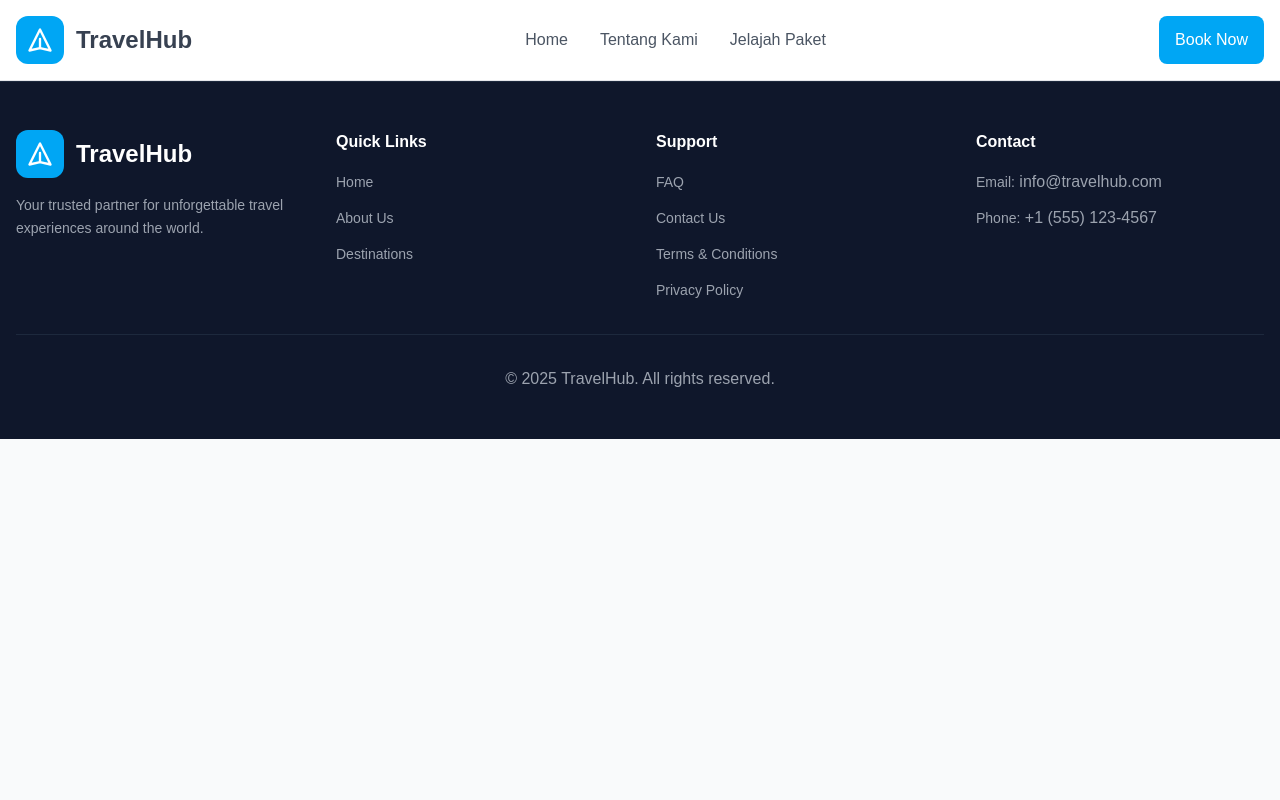
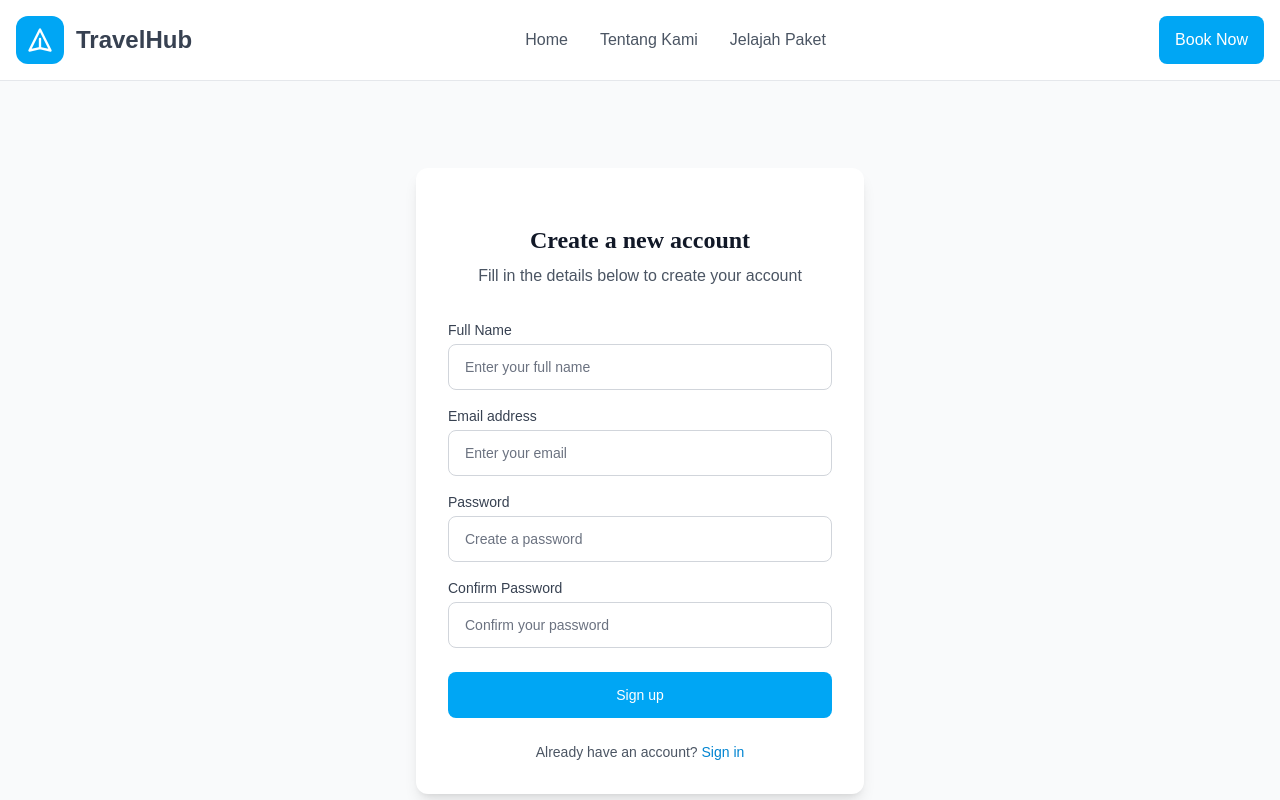
Before and after one commit to ValKyRiE2117/nuxt-project, a Nuxt app: page /register in a window 1280 px wide. Shown: the top 800 px of the page. Built offline with nearby package versions, Linux system fonts and the light colour scheme.

Commit message:
changes_header

```diff
--- a/pages/login.vue
+++ b/pages/login.vue
@@ -1,3 +1,88 @@
 <template>
-  <div></div>
+  <div
+    class="min-h-screen flex items-center justify-center bg-gray-100 py-12 px-4 sm:px-6 lg:px-8"
+  >
+    <div class="max-w-md w-full">
+      <div class="bg-white p-8 rounded-xl shadow-lg">
+        <div class="text-center">
+          <h2 class="text-2xl font-bold text-gray-900">
+            Sign in to your account
+          </h2>
+          <p class="mt-2 text-gray-600 text-sm">
+            Enter your credentials to access your account
+          </p>
+        </div>
+
+        <form class="mt-8 space-y-6" @submit.prevent="handleSubmit">
+          <div class="space-y-4">
+            <div>
+              <label
+                for="email"
+                class="block text-sm font-medium text-gray-700 mb-1"
+                >Email address</label
+              >
+              <input
+                id="email"
+                name="email"
+                type="email"
+                autocomplete="email"
+                required
+                class="appearance-none relative block w-full px-4 py-3 border border-gray-300 placeholder-gray-500 text-gray-900 rounded-lg focus:outline-none focus:ring-sky-500 focus:border-sky-500 focus:z-10 sm:text-sm"
+                placeholder="Enter your email"
+              />
+            </div>
+            <div>
+              <div class="flex items-center justify-between mb-1">
+                <label
+                  for="password"
+                  class="block text-sm font-medium text-gray-700"
+                  >Password</label
+                >
+                <a href="#" class="text-sm text-sky-600 hover:text-sky-500"
+                  >Forgot password?</a
+                >
+              </div>
+              <input
+                id="password"
+                name="password"
+                type="password"
+                autocomplete="current-password"
+                required
+                class="appearance-none relative block w-full px-4 py-3 border border-gray-300 placeholder-gray-500 text-gray-900 rounded-lg focus:outline-none focus:ring-sky-500 focus:border-sky-500 focus:z-10 sm:text-sm"
+                placeholder="Enter your password"
+              />
+            </div>
+          </div>
+
+          <div>
+            <button
+              type="submit"
+              class="group relative w-full flex justify-center py-3 px-4 border border-transparent text-sm font-medium rounded-lg text-white bg-sky-500 hover:bg-sky-600 focus:outline-none focus:ring-2 focus:ring-offset-2 focus:ring-sky-500 transition-colors duration-200"
+            >
+              Sign in
+            </button>
+          </div>
+        </form>
+
+        <div class="mt-6 text-center">
+          <p class="text-sm text-gray-600">
+            Don't have an account?
+            <NuxtLink
+              to="/register"
+              class="font-medium text-sky-600 hover:text-sky-500"
+            >
+              Sign up
+            </NuxtLink>
+          </p>
+        </div>
+      </div>
+    </div>
+  </div>
 </template>
+
+<script setup>
+const handleSubmit = () => {
+  // Add your login logic here
+  console.log("Login form submitted");
+};
+</script>
--- a/pages/register.vue
+++ b/pages/register.vue
@@ -1,3 +1,114 @@
 <template>
-  <div></div>
+  <div
+    class="min-h-screen flex items-center justify-center bg-gray-50 py-12 px-4 sm:px-6 lg:px-8"
+  >
+    <div class="max-w-md w-full space-y-8">
+      <div class="bg-white p-8 rounded-xl shadow-lg">
+        <div class="text-center">
+          <h2 class="mt-6 text-2xl font-bold text-gray-900">
+            Create a new account
+          </h2>
+          <p class="mt-2 text-gray-600">
+            Fill in the details below to create your account
+          </p>
+        </div>
+
+        <form class="mt-8 space-y-6" @submit.prevent="handleSubmit">
+          <div class="space-y-4">
+            <div>
+              <label
+                for="full-name"
+                class="block text-sm font-medium text-gray-700 mb-1"
+                >Full Name</label
+              >
+              <input
+                id="full-name"
+                name="fullName"
+                type="text"
+                required
+                class="appearance-none relative block w-full px-4 py-3 border border-gray-300 placeholder-gray-500 text-gray-900 rounded-lg focus:outline-none focus:ring-sky-500 focus:border-sky-500 focus:z-10 sm:text-sm"
+                placeholder="Enter your full name"
+              />
+            </div>
+            <div>
+              <label
+                for="email"
+                class="block text-sm font-medium text-gray-700 mb-1"
+                >Email address</label
+              >
+              <input
+                id="email"
+                name="email"
+                type="email"
+                autocomplete="email"
+                required
+                class="appearance-none relative block w-full px-4 py-3 border border-gray-300 placeholder-gray-500 text-gray-900 rounded-lg focus:outline-none focus:ring-sky-500 focus:border-sky-500 focus:z-10 sm:text-sm"
+                placeholder="Enter your email"
+              />
+            </div>
+            <div>
+              <label
+                for="password"
+                class="block text-sm font-medium text-gray-700 mb-1"
+                >Password</label
+              >
+              <input
+                id="password"
+                name="password"
+                type="password"
+                autocomplete="new-password"
+                required
+                class="appearance-none relative block w-full px-4 py-3 border border-gray-300 placeholder-gray-500 text-gray-900 rounded-lg focus:outline-none focus:ring-sky-500 focus:border-sky-500 focus:z-10 sm:text-sm"
+                placeholder="Create a password"
+              />
+            </div>
+            <div>
+              <label
+                for="confirm-password"
+                class="block text-sm font-medium text-gray-700 mb-1"
+                >Confirm Password</label
+              >
+              <input
+                id="confirm-password"
+                name="confirmPassword"
+                type="password"
+                autocomplete="new-password"
+                required
+                class="appearance-none relative block w-full px-4 py-3 border border-gray-300 placeholder-gray-500 text-gray-900 rounded-lg focus:outline-none focus:ring-sky-500 focus:border-sky-500 focus:z-10 sm:text-sm"
+                placeholder="Confirm your password"
+              />
+            </div>
+          </div>
+
+          <div>
+            <button
+              type="submit"
+              class="group relative w-full flex justify-center py-3 px-4 border border-transparent text-sm font-medium rounded-lg text-white bg-sky-500 hover:bg-sky-600 focus:outline-none focus:ring-2 focus:ring-offset-2 focus:ring-sky-500 transition-colors duration-200"
+            >
+              Sign up
+            </button>
+          </div>
+        </form>
+
+        <div class="mt-6 text-center">
+          <p class="text-sm text-gray-600">
+            Already have an account?
+            <NuxtLink
+              to="/login"
+              class="font-medium text-sky-600 hover:text-sky-500"
+            >
+              Sign in
+            </NuxtLink>
+          </p>
+        </div>
+      </div>
+    </div>
+  </div>
 </template>
+
+<script setup>
+const handleSubmit = () => {
+  // Add your registration logic here
+  console.log("Registration form submitted");
+};
+</script>
```
